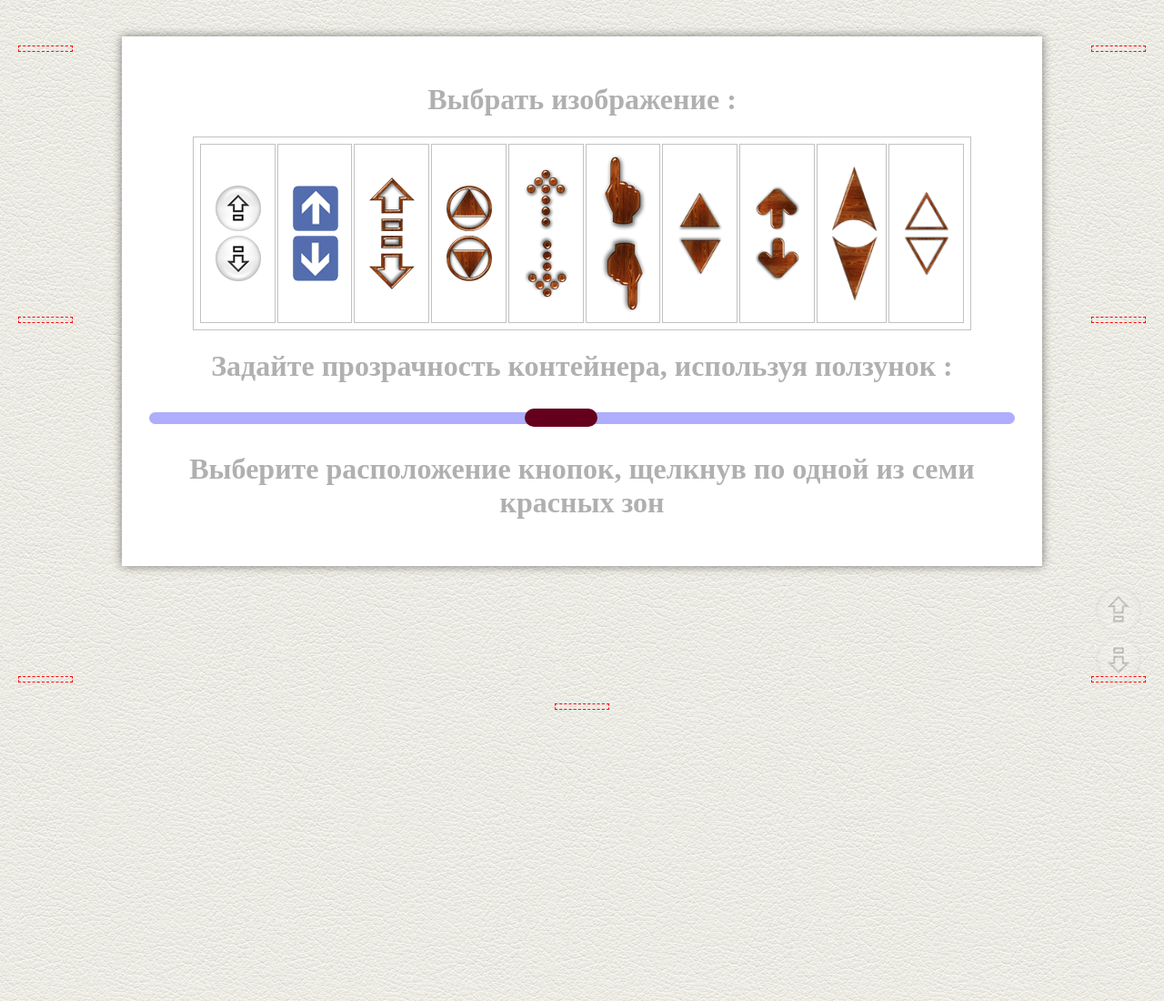
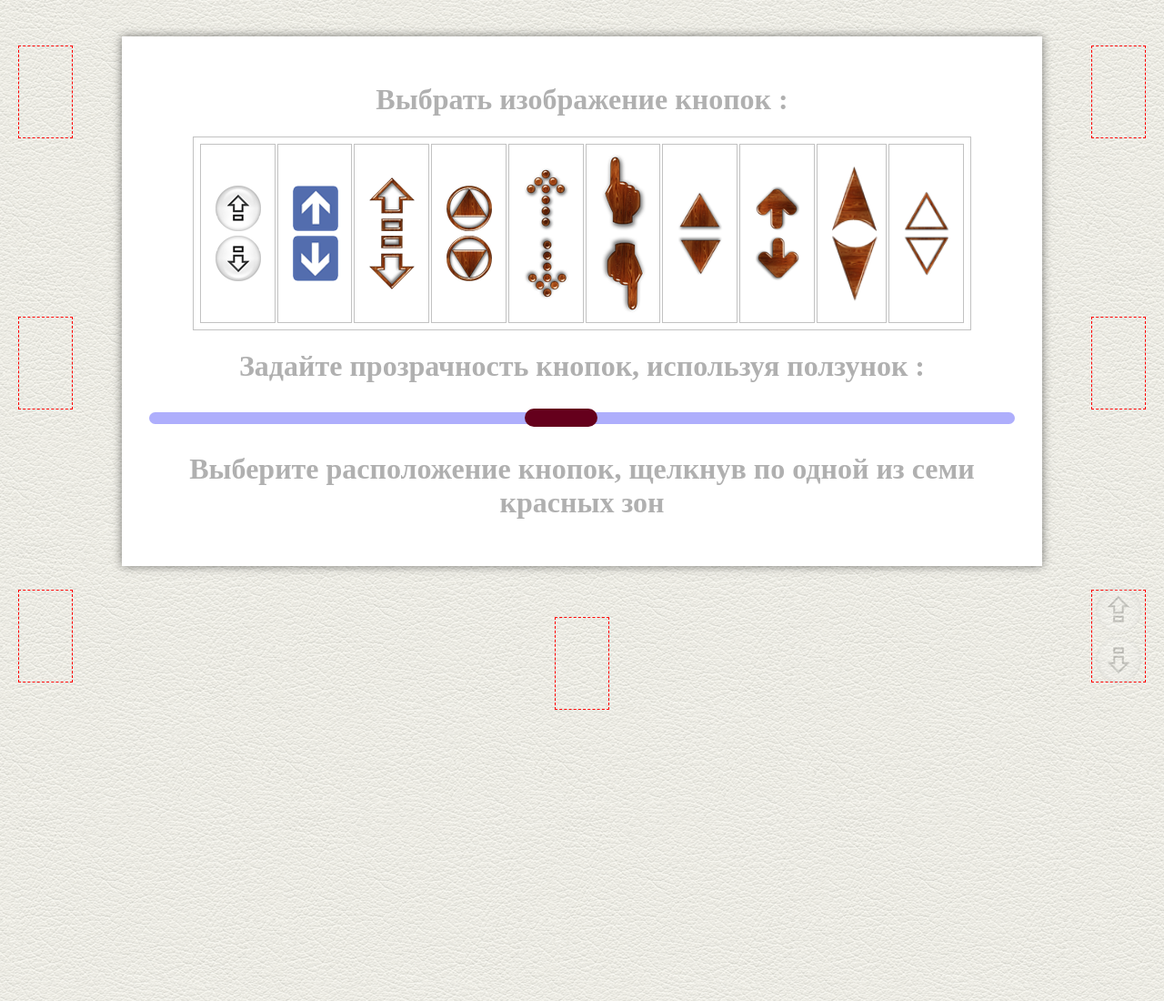
Before and after one commit to badcoderspaik/chrome-extensions, a browser extension: page scrolling page/options.html in a window 1280 px wide. Shown: the top 1100 px of the page at 91% size. Drawn offline with Linux system fonts and the light colour scheme.

Commit message:
10.08.17

```diff
--- a/scrolling page/options.html
+++ b/scrolling page/options.html
@@ -3,6 +3,7 @@
 <head>
   <meta charset="UTF-8">
   <title>Options page</title>
+  <script src="scripts/preloader.js"></script>
   <style>
     body {
       height: 20000px;
@@ -152,7 +153,7 @@
 <div id="wrapper">
 
   <table>
-    <caption><h1>Выбрать изображение :</h1></caption>
+    <caption><h1>Выбрать изображение кнопок :</h1></caption>
 
     <tr>
       <td>
@@ -229,7 +230,7 @@
 
   </table>
 
-  <h1>Задайте прозрачность контейнера, используя ползунок :</h1>
+  <h1>Задайте прозрачность кнопок, используя ползунок :</h1>
 
   <input type="range" min=".05" max="1" step=".001">
 
@@ -249,10 +250,11 @@
 <script src="scripts/Arrow.js"></script>
 <script src="scripts/Container.js"></script>
 <script src="scripts/page_scroller.js"></script>
-<script src="scripts/settings/init.js"></script>
+<script src="scripts/settings/Options.js"></script>
 <script src="scripts/settings/Observer.js"></script>
 <script src="scripts/settings/Model.js"></script>
 <script src="scripts/settings/View.js"></script>
 <script src="scripts/settings/Controller.js"></script>
+<script src="scripts/settings/initialize.js"></script>
 
 </html>
--- a/scrolling page/scripts/load.js
+++ /dev/null
@@ -1,6 +0,0 @@
-var range = document.querySelector('input[type=range]');
-console.log(range.value);
-range.oninput = function () {
-  panel.setOpacity(this.value);
-  console.log(this.value);
-};
--- a/scrolling page/scripts/settings/Controller.js
+++ b/scrolling page/scripts/settings/Controller.js
@@ -7,8 +7,6 @@ var OPTIONS = (function (opt) {
       c_length = cells.length,
       a_length = areas.length,
       panel_height,
-      k,
-      j,
       i;
 
     for (i = 0; i < c_length; i++) {
@@ -17,14 +15,15 @@ var OPTIONS = (function (opt) {
         data.setSrc(view.findImg(this));
         panel_height = getComputedStyle(panel.getElement()).height;
         data.setAreaHeight(panel_height);
+        console.log(data.getAreaHeight());
         chrome.storage.sync.get(function (items) {
           if (items.position === 'center_right' || items.position === 'center_left') {
             panel.resetPosition();
           }
         });
 
-        for (k = 0; k < a_length; k++) {
-          areas[k].style.height = panel_height;
+        for (i = 0; i < a_length; i++) {
+          areas[i].style.height = panel_height;
         }
 
         view.setCenterRight();
@@ -41,8 +40,8 @@ var OPTIONS = (function (opt) {
       }
     }
 
-    for (j = 0; j < a_length; j++) {
-      areas[j].onclick = function () {
+    for (i = 0; i < a_length; i++) {
+      areas[i].onclick = function () {
         data.setPosition(this.id);
       };
     }
@@ -61,26 +60,25 @@ var OPTIONS = (function (opt) {
 
 }(OPTIONS || {}));
 
-(function () {
-  chrome.storage.sync.get(function (items) {
-    var src = items.src || chrome.runtime.getURL('img/arrows/simple.png'),
-      position = items.position || 'bottom_right',
-      areas = OPTIONS.View.getAreas(),
-      range = OPTIONS.View.getRange(),
-      opacity = items.opacity || 0.2,
-      a_length = areas.length,
-      get_container_height = getComputedStyle(panel.getElement()).height,
-      i;
-
-    for (i = 0; i < a_length; i++) {
-      areas[i].style.height = get_container_height;
-    }
-
-    panel.arrow_up.setSrc(src);
-    panel.arrow_down.setSrc(src);
-    panel.setPosition(position);
-    panel.setOpacity(opacity);
-    range.value = items.opacity || 0.5;
-  });
-
-}());
+// (function () {
+//   chrome.storage.sync.get(function (items) {
+//     var src = items.src || chrome.runtime.getURL('img/arrows/simple.png'),
+//       //position = items.position || 'bottom_right',
+//       areas = OPTIONS.View.getAreas(),
+//       range = OPTIONS.View.getRange(),
+//       opacity = items.opacity || 0.2,
+//       a_length = areas.length,
+//       areas_height = items.area_height || 105,
+//       i;
+//
+//     for (i = 0; i < a_length; i++) {
+//       areas[i].style.height = areas_height;
+//     }
+//
+//     panel.arrow_up.setSrc(src);
+//     panel.arrow_down.setSrc(src);
+//     panel.setOpacity(opacity);
+//     range.value = items.opacity || 0.5;
+//   });
+//
+// }());
--- a/scrolling page/scripts/settings/Model.js
+++ b/scrolling page/scripts/settings/Model.js
@@ -7,7 +7,6 @@ var OPTIONS = (function (opt) {
       opacityObserver = new opt.Observer,
 
       setSrc = function (src) {
-        if (!src) return;
         settings.src = src;
         chrome.storage.sync.set(settings, function () {
         });
@@ -19,7 +18,6 @@ var OPTIONS = (function (opt) {
       },
 
       setPosition = function (position) {
-        if (!position) return;
         settings.position = position;
         chrome.storage.sync.set(settings, function () {
         });
@@ -61,7 +59,7 @@ var OPTIONS = (function (opt) {
 
       getOpacityObserver = function () {
         return areaObserver;
-      }
+      };
 
     return {
 
@@ -69,17 +67,17 @@ var OPTIONS = (function (opt) {
       getAreaObserver: getAreaObserver,
       getOpacityObserver: getOpacityObserver,
 
+      setSrc: setSrc,
       getSrc: getSrc,
-      setSrc: setSrc,
 
+      setPosition: setPosition,
       getPosition: getPosition,
-      setPosition: setPosition,
 
+      setAreaHeight: setAreaHeight,
       getAreaHeight: getAreaHeight,
-      setAreaHeight: setAreaHeight,
 
-      getOpacity: getOpacity,
-      setOpacity: setOpacity
+      setOpacity: setOpacity,
+      getOpacity: getOpacity
 
     }
 
--- a/scrolling page/scripts/settings/View.js
+++ b/scrolling page/scripts/settings/View.js
@@ -7,40 +7,42 @@ var OPTIONS = (function (opt) {
       area_center_left = document.getElementById('center_left'),
       area_center_bottom = document.getElementById('center_bottom'),
       range = document.querySelector('input[type=range'),
-      element_height,
+      area_height,
       element_width,
       pos_center_bottom,
       pos_center_right,
       pos_center_left,
 
       setCenterRight = function () {
-        element_height = parseInt(getComputedStyle(panel.getElement()).height);
-        pos_center_right = (window.innerHeight / 2 - element_height / 2);
-        area_center_right.style['right'] = '20px';
-        area_center_right.style.top = pos_center_right + 'px';
+        chrome.storage.sync.get(function (items) {
+          area_height = parseInt(items.area_height) || 105,
+            pos_center_right = (window.innerHeight / 2 - area_height / 2);
+          area_center_right.style.right = '20px';
+          area_center_right.style.top = pos_center_right + 'px';
+        });
+
+      },
+
+      setCenterLeft = function () {
+        chrome.storage.sync.get(function (items) {
+          area_height = parseInt(items.area_height) || 105,
+            pos_center_left = (window.innerHeight / 2 - area_height / 2);
+          area_center_left.style.left = '20px';
+          area_center_left.style.top = pos_center_left + 'px';
+        });
+
       },
 
       setCenterBottom = function () {
-        element_width = parseInt(getComputedStyle(panel.getElement()).width);
+        element_width = parseInt(panel.getElement().style.width);
         pos_center_bottom = (window.innerWidth / 2 - element_width / 2);
-        console.log(pos_center_bottom);
         area_center_bottom.style.left = pos_center_bottom + 'px';
         area_center_bottom.style.bottom = '20px';
-      },
-
-      setCenterLeft = function () {
-        element_height = parseInt(getComputedStyle(panel.getElement()).height);
-        pos_center_left = (window.innerHeight / 2 - element_height / 2);
-        area_center_left.style['left'] = '20px';
-        area_center_left.style.top = pos_center_left + 'px';
       };
 
-    setTimeout(function () {
-      setCenterLeft();
-      setCenterRight();
-      setCenterBottom();
-    }, 100);
-
+    setCenterRight();
+    setCenterLeft();
+    setCenterBottom();
 
     data.getSrcObserver().addObserver(function () {
       var src = data.getSrc();
--- /dev/null
+++ b/scrolling page/scripts/settings/initialize.js
@@ -0,0 +1,20 @@
+var OPTIONS = (function (opt) {
+  chrome.storage.sync.get(function (items) {
+    var src = items.src || chrome.runtime.getURL('img/arrows/simple.png'),
+      areas = opt.View.getAreas(),
+      range = opt.View.getRange(),
+      opacity = items.opacity || 0.2,
+      a_length = areas.length,
+      areas_height = items.area_height || 105,
+      i;
+
+    for (i = 0; i < a_length; i++) {
+      areas[i].style.height = areas_height;
+    }
+
+    panel.arrow_up.setSrc(src);
+    panel.arrow_down.setSrc(src);
+    panel.setOpacity(opacity);
+    range.value = items.opacity || 0.5;
+  });
+}(OPTIONS || {}));
```
Also changed, not shown: scrolling page/scripts/Container.js (+5 -2 lines), scrolling page/scripts/settings/Options.js (renamed from scrolling page/scripts/settings/init.js).
